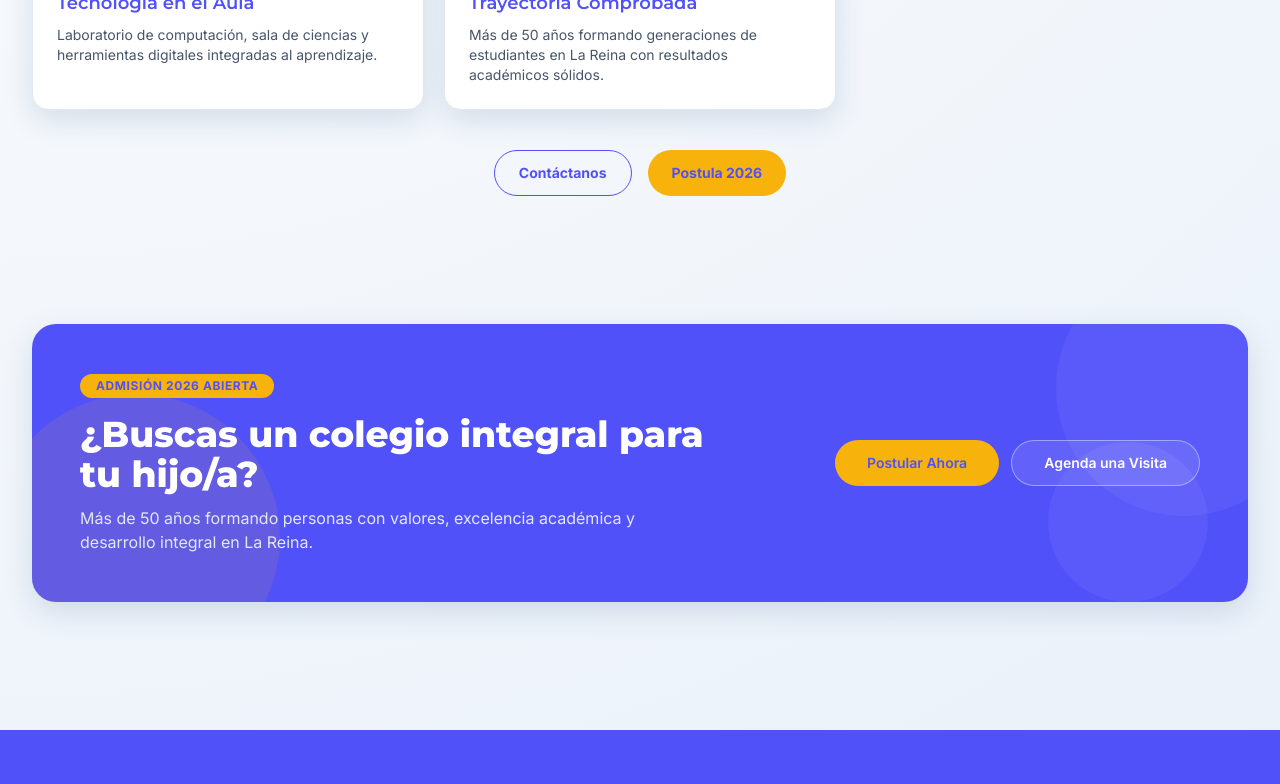
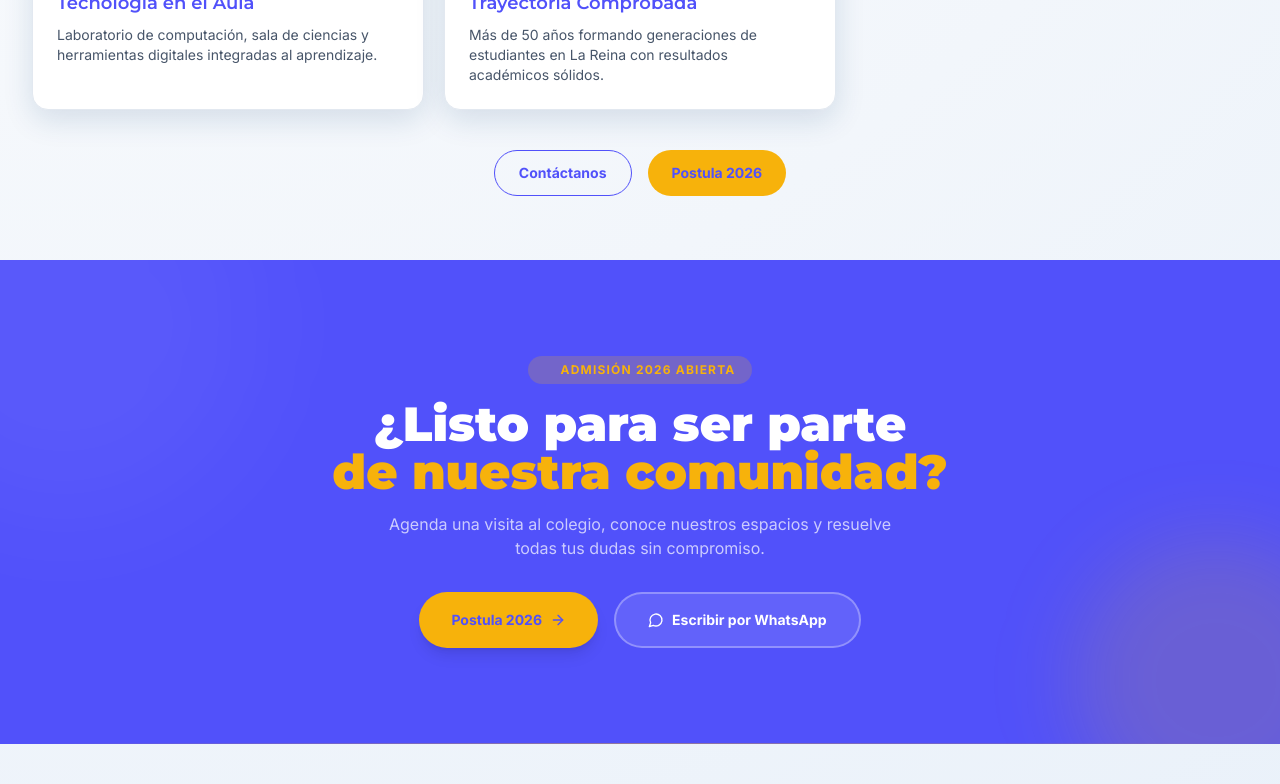
Before and after one commit to RIDSdiseno/colegio-jose-arrieta-frontend-v2, a React (Vite) app: page /colegio-educacion-integral-la-reina in a window 1280 px wide. Shown: the part 1040-1824 px from the top of the page. Built offline with nearby package versions, Linux system fonts and the light colour scheme; no server answers.

Commit message:
Imagenes

```diff
--- a/src/App.jsx
+++ b/src/App.jsx
@@ -1,7 +1,7 @@
 import { Navigate, Route, Routes } from "react-router-dom";
 import Layout from "./components/layout/Layout";
 import AdminLayout from "./components/layout/AdminLayout";
-import ProtectedRoute from "./components/admin/ProtectedRoute";
+import ProtectedRoute from "./context/ProtectedRoute";
 import { AuthProvider } from "./context/AuthContext";
 import Analytics from "./components/Analytics";
 
--- a/src/components/sections/CTABanner.jsx
+++ /dev/null
@@ -1,40 +0,0 @@
-import Button from "../ui/Button";
-import { trackPostulacionClick } from "../../lib/tracking";
-
-function CTABanner() {
-  return (
-    <section className="py-16">
-      <div className="container-main">
-        <div className="relative overflow-hidden rounded-3xl bg-primary px-6 py-12 text-white shadow-soft sm:px-12">
-          <div className="absolute -right-16 -top-16 h-64 w-64 rounded-full bg-white/5" />
-          <div className="absolute -bottom-20 -left-10 h-72 w-72 rounded-full bg-secondary/10" />
-          <div className="absolute right-10 bottom-0 h-40 w-40 rounded-full bg-white/5" />
-
-          <div className="relative z-10 flex flex-col items-start justify-between gap-8 lg:flex-row lg:items-center">
-            <div>
-              <span className="inline-flex rounded-full bg-secondary px-4 py-1 text-xs font-bold uppercase tracking-wider text-primary">
-                Admisión 2026 abierta
-              </span>
-              <h2 className="mt-4 max-w-2xl text-3xl font-extrabold sm:text-4xl">
-                ¿Buscas un colegio integral para tu hijo/a?
-              </h2>
-              <p className="mt-3 max-w-xl text-slate-200">
-                Más de 50 años formando personas con valores, excelencia académica y desarrollo integral en La Reina.
-              </p>
-            </div>
-            <div className="flex shrink-0 flex-col gap-3 sm:flex-row">
-              <Button to="/admision" variant="secondary" className="px-8 py-3 text-base font-bold" onClick={() => trackPostulacionClick("cta_banner")}>
-                Postular Ahora
-              </Button>
-              <Button to="/contacto" variant="outline" className="border-white/40 bg-white/10 px-8 py-3 text-base text-white">
-                Agenda una Visita
-              </Button>
-            </div>
-          </div>
-        </div>
-      </div>
-    </section>
-  );
-}
-
-export default CTABanner;
--- a/src/components/sections/ResultadosSection.jsx
+++ b/src/components/sections/ResultadosSection.jsx
@@ -2,9 +2,9 @@ import { motion } from "framer-motion";
 import { Link } from "react-router-dom";
 import logros from "../../data/logros";
 
-function ResultadosSection() {
+function ResultadosSection({ showLink = true }) {
   return (
-    <section className="bg-white py-20">
+    <section className="bg-bgsoft py-20">
       <div className="container-main">
         <div className="mb-12">
           <span className="text-xs font-bold uppercase tracking-[0.2em] text-secondary">Resultados académicos</span>
@@ -45,6 +45,7 @@ function ResultadosSection() {
           * Datos basados en evaluaciones SIMCE y registros internos. Se actualizan anualmente.
         </p>
 
+        {showLink && (
           <div className="mt-8 flex justify-center">
             <Link
               to="/por-que-elegirnos"
@@ -53,6 +54,7 @@ function ResultadosSection() {
               Ver más sobre nuestros resultados →
             </Link>
           </div>
+        )}
       </div>
     </section>
   );
--- a/src/components/admin/ProtectedRoute.jsx
+++ b/src/context/ProtectedRoute.jsx
@@ -1,5 +1,5 @@
 import { Navigate, useLocation } from "react-router-dom";
-import { useAuth } from "../../context/AuthContext";
+import { useAuth } from "./AuthContext";
 
 // La verificación de rol se realiza en el backend (requireAdmin middleware).
 // Aquí solo comprobamos que exista sesión activa — nunca confiar en app_metadata
--- a/src/data/testimonials.js
+++ /dev/null
@@ -1,31 +0,0 @@
-const testimonials = [
-  {
-    initials: "NA",
-    color: "#5151FA",
-    nombre: "Norma Acosta",
-    cargo: "Apoderada",
-    texto:
-      "Muy buen colegio, los profesores son estrictos, muy organizado y buena experiencia hasta el momento. Muy linda infraestructura.",
-    estrellas: 5,
-  },
-  {
-    initials: "LM",
-    color: "#F7B20B",
-    nombre: "L. M. M.",
-    cargo: "Apoderado/a",
-    texto:
-      "Es muy bueno el colegio, lo recomiendo mucho. Educa bien a los estudiantes y se nota el compromiso de los profesores con cada alumno.",
-    estrellas: 5,
-  },
-  {
-    initials: "AS",
-    color: "#2F8D7A",
-    nombre: "A. S.",
-    cargo: "Alumna del colegio",
-    texto:
-      "Soy alumna de este colegio y las salas están muy organizadas. Los profesores son súper amables y siempre están dispuestos a ayudar.",
-    estrellas: 5,
-  },
-];
-
-export default testimonials;
--- a/src/pages/seo/ColegioEducacionIntegral.jsx
+++ b/src/pages/seo/ColegioEducacionIntegral.jsx
@@ -1,7 +1,7 @@
 import { Helmet } from "react-helmet-async";
 import { BookOpen, Users, Heart, Monitor, Award } from "lucide-react";
 import { Link } from "react-router-dom";
-import CTABanner from "../../components/sections/CTABanner";
+import CTASection from "../../components/sections/CTASection";
 import SectionTitle from "../../components/ui/SectionTitle";
 
 const pilares = [
@@ -75,7 +75,7 @@ export default function ColegioEducacionIntegral() {
         </div>
       </section>
 
-      <CTABanner />
+      <CTASection />
     </>
   );
 }
--- a/src/pages/seo/ColegioInglesPreKinder.jsx
+++ b/src/pages/seo/ColegioInglesPreKinder.jsx
@@ -1,7 +1,7 @@
 import { Helmet } from "react-helmet-async";
 import { Globe, CheckCircle2 } from "lucide-react";
 import { Link } from "react-router-dom";
-import CTABanner from "../../components/sections/CTABanner";
+import CTASection from "../../components/sections/CTASection";
 import SectionTitle from "../../components/ui/SectionTitle";
 
 const beneficiosIngles = [
@@ -90,7 +90,7 @@ export default function ColegioInglesPreKinder() {
         </div>
       </section>
 
-      <CTABanner />
+      <CTASection />
     </>
   );
 }
--- a/src/pages/seo/ColegioLaReina.jsx
+++ b/src/pages/seo/ColegioLaReina.jsx
@@ -1,7 +1,7 @@
 import { Helmet } from "react-helmet-async";
 import { CheckCircle2 } from "lucide-react";
 import { Link } from "react-router-dom";
-import CTABanner from "../../components/sections/CTABanner";
+import CTASection from "../../components/sections/CTASection";
 import SectionTitle from "../../components/ui/SectionTitle";
 
 const razones = [
@@ -86,7 +86,7 @@ export default function ColegioLaReina() {
         </div>
       </section>
 
-      <CTABanner />
+      <CTASection />
     </>
   );
 }
--- a/src/pages/seo/ColegioSubvencionado.jsx
+++ b/src/pages/seo/ColegioSubvencionado.jsx
@@ -1,7 +1,7 @@
 import { Helmet } from "react-helmet-async";
 import { CheckCircle2 } from "lucide-react";
 import { Link } from "react-router-dom";
-import CTABanner from "../../components/sections/CTABanner";
+import CTASection from "../../components/sections/CTASection";
 import SectionTitle from "../../components/ui/SectionTitle";
 
 const beneficios = [
@@ -100,7 +100,7 @@ export default function ColegioSubvencionado() {
         </div>
       </section>
 
-      <CTABanner />
+      <CTASection />
     </>
   );
 }
```
Also changed, not shown: src/pages/PorQueElegirnos.jsx (+2 -42 lines). Lines whose indentation alone changed are shown as unchanged.
